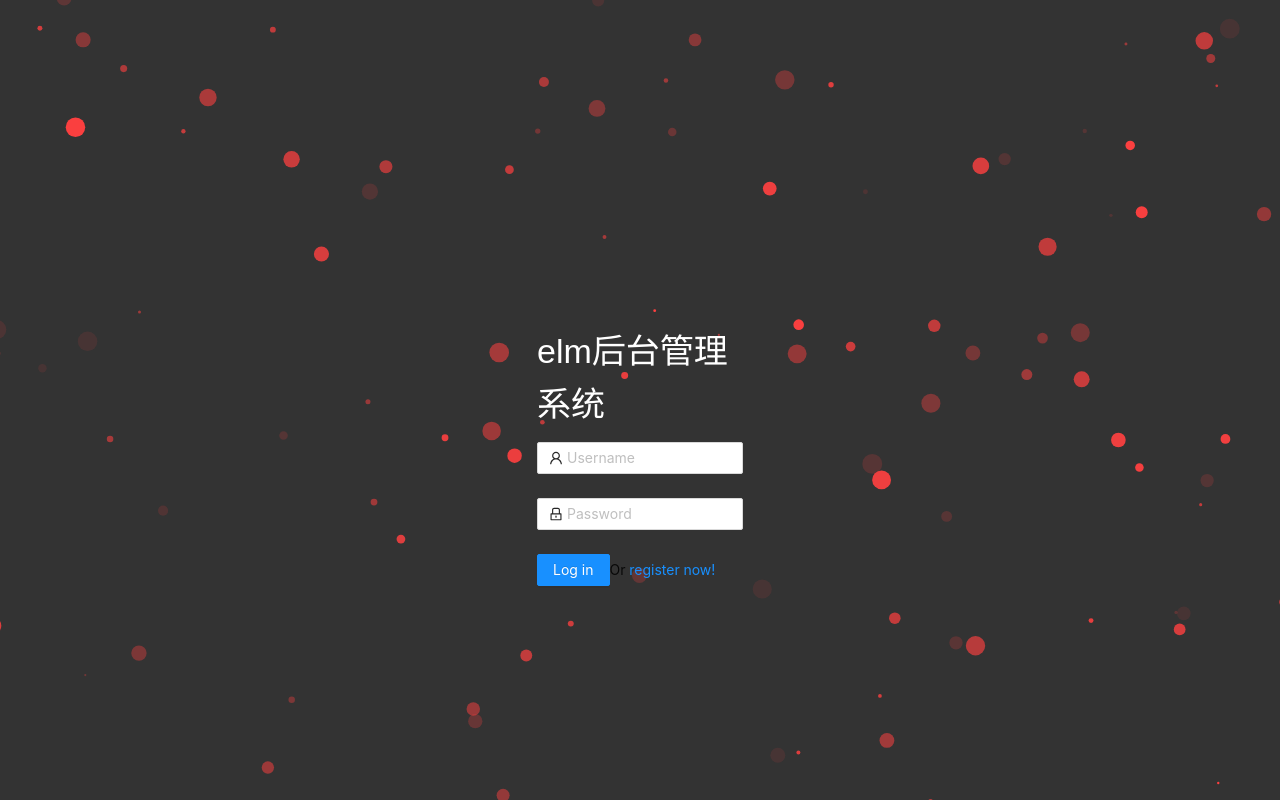
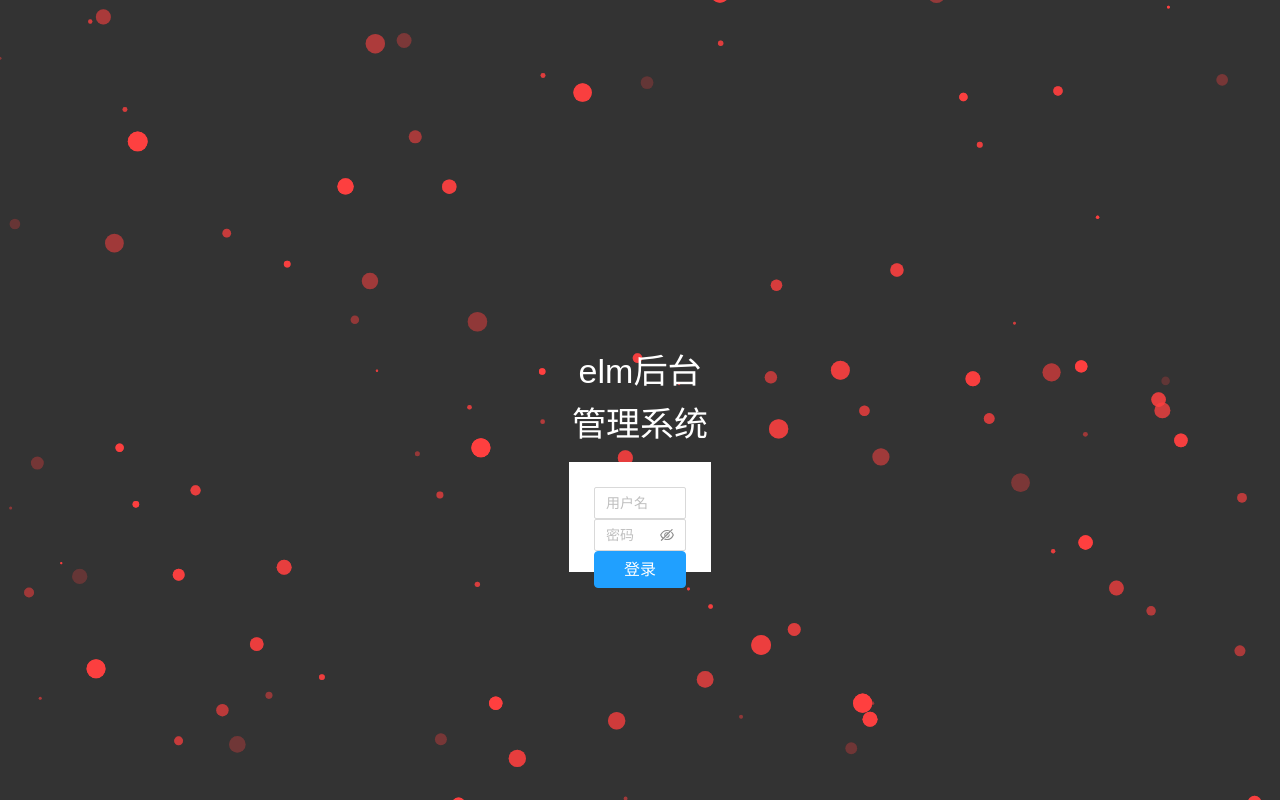
Before and after one commit to David19910306/elm-management, a React (Create React App) app: page /login in a window 1280 px wide. Built offline with nearby package versions, Linux system fonts and the light colour scheme.

Commit message:
登录界面逻辑开始，引入antd的less文件有问题

```diff
--- a/config-overrides.js
+++ b/config-overrides.js
@@ -5,15 +5,15 @@ module.exports = override(
   fixBabelImports('import', {
     libraryName: 'antd',
     libraryDirectory: 'es',
-    style: true,
+    style: 'css',
   }),
-  addLessLoader({
-    lessOptions: {
-      paths: [path.resolve(__dirname, "src")],
-      javascriptEnabled: true,
-      sourceMap: true
-    }
-  }),
+  // addLessLoader({
+  //   lessOptions: {
+  //     paths: [path.resolve(__dirname, "src")],
+  //     javascriptEnabled: true,
+  //     sourceMap: true
+  //   }
+  // }),
   addWebpackAlias({
     '@': path.resolve(__dirname, "src")
   }),
--- a/src/App.tsx
+++ b/src/App.tsx
@@ -2,7 +2,7 @@ import React, {Fragment} from 'react';
 import {Navigate, Route, Routes} from "react-router-dom";
 import Login from "./page/Login";
 
-// import './App.scss'
+import './App.scss'
 
 function App() {
   return (
--- a/src/page/Login/index.scss
+++ b/src/page/Login/index.scss
@@ -5,8 +5,8 @@
   left: 0;
   right: 0;
   margin: auto;
-  width: 20%;
-  height: 25%;
+  width: 15%;
+  height: 20%;
   padding: 25px;
 
   h2 {
@@ -14,5 +14,29 @@
     color: #fff;
     font-family: Microsoft Yahei, sans-serif;
     margin-bottom: 10px;
+    text-align: center;
+  }
+
+  .login-form {
+    width: 100%;
+    height: 100%;
+    background-color: #fff;
+    padding: 25px;
+
+    .el-form {
+      .ant-form-item {
+        margin-bottom: 0;
+      }
+
+      button {
+        color: #fff;
+        background-color: #20a0ff;
+        border: 1px solid #20a0ff;
+        width: 100%;
+        font-size: 16px;
+        border-radius: 4px;
+        padding: 5px 15px;
+      }
+    }
   }
 }
--- a/src/page/Login/index.tsx
+++ b/src/page/Login/index.tsx
@@ -2,14 +2,13 @@ import React from 'react';
 import Particles from "react-tsparticles";
 import params from "./particleOptions";
 import './index.scss'
-import {Button, Form, Input} from "antd";
-import {LockOutlined, UserOutlined} from "@ant-design/icons";
+import {Form, Input} from "antd";
 
 export default function Login(): JSX.Element {
 
-  // 表单完成验证
-  function onFinish() {
-
+  // 表单完成
+  const onFinish = (value: { [prosName: string]: any }) => {
+    console.log('onFinish', value)
   }
 
   return (
@@ -17,30 +16,19 @@ export default function Login(): JSX.Element {
       <Particles id='login-particles' params={params}/>
       <div className='login'>
         <h2 style={{fontSize: '34px', color: '#fff'}}>elm后台管理系统</h2>
-        <Form name='normal_login' className='login-form' initialValues={{remembered: true}} onFinish={onFinish}>
-          <Form.Item
-            name="username"
-            rules={[{required: true, message: 'Please input your Username!'}]}
-          >
-            <Input prefix={<UserOutlined className="site-form-item-icon"/>} placeholder="Username"/>
-          </Form.Item>
-          <Form.Item
-            name="password"
-            rules={[{required: true, message: 'Please input your Password!'}]}
-          >
-            <Input
-              prefix={<LockOutlined className="site-form-item-icon"/>}
-              type="password"
-              placeholder="Password"
-            />
-          </Form.Item>
-          <Form.Item>
-            <Button type="primary" htmlType="submit" className="login-form-button">
-              Log in
-            </Button>
-            Or <a href="">register now!</a>
-          </Form.Item>
-        </Form>
+        <div className='login-form'>
+          <Form className='el-form' onFinish={onFinish} name='basic'>
+            <Form.Item name='userName' rules={[{required: true, message: 'Please input your username!'}]}>
+              <Input placeholder='用户名'/>
+            </Form.Item>
+            <Form.Item rules={[{required: true, message: 'Please input your password!'}]} name='password'>
+              <Input.Password placeholder='密码'/>
+            </Form.Item>
+            <Form.Item>
+              <button type="submit"><span>登录</span></button>
+            </Form.Item>
+          </Form>
+        </div>
       </div>
     </div>
   )
```
